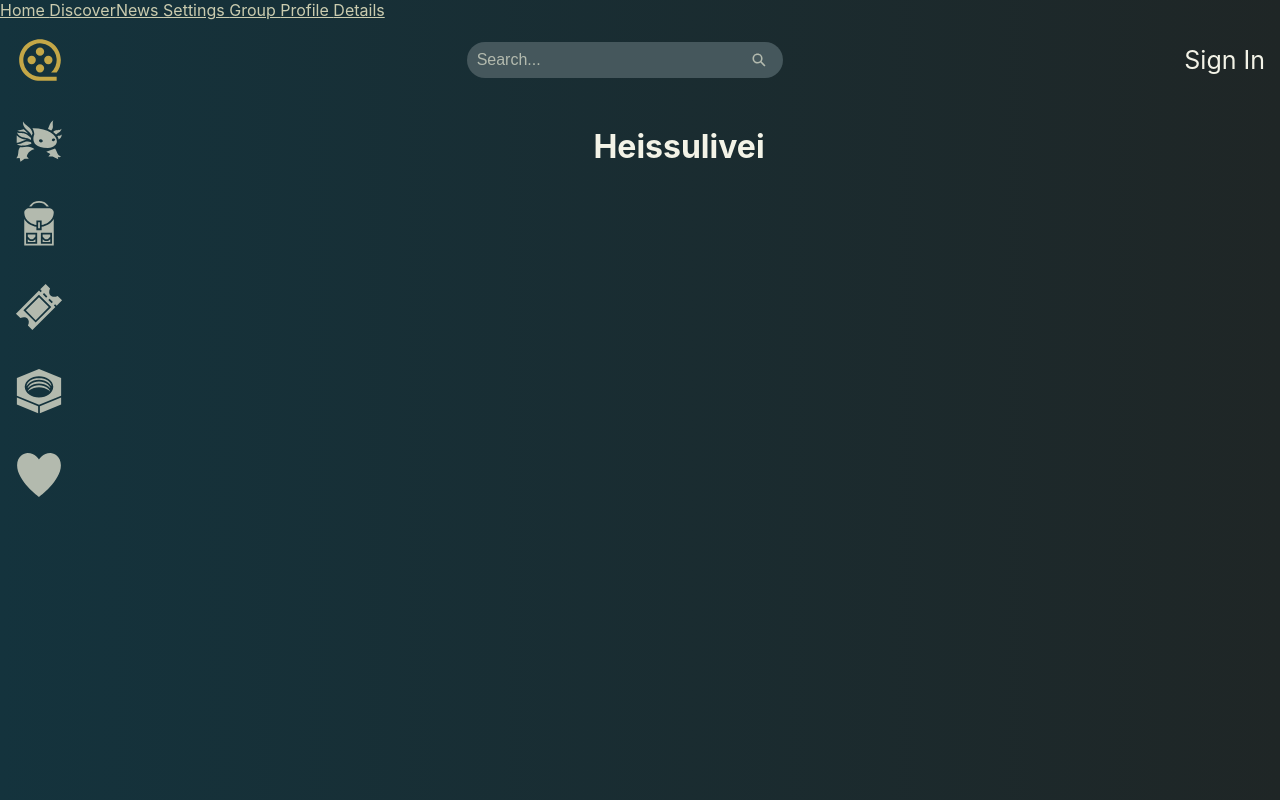
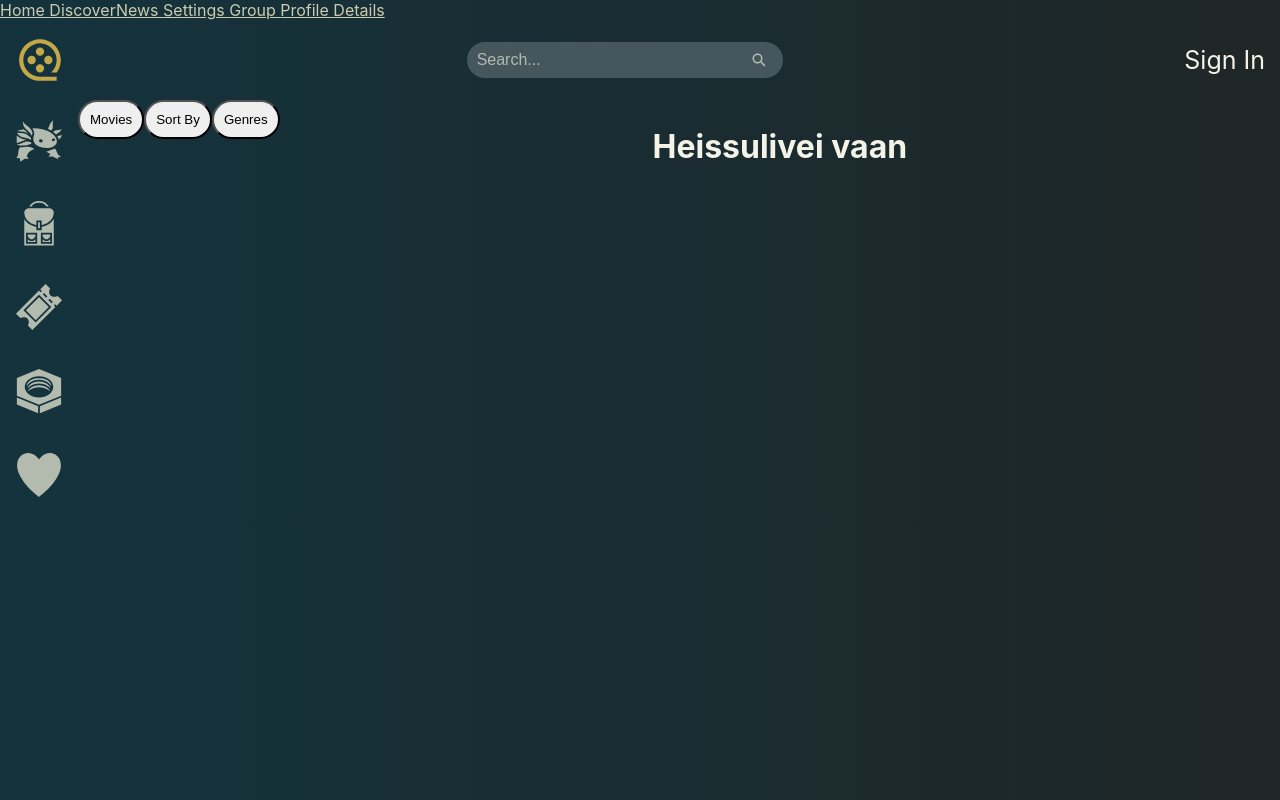
Before and after one commit to kismakk/MovieApp, a React (Create React App) app in the folder frontend/: page /discover in a window 1280 px wide. Built offline with nearby package versions, Linux system fonts and the light colour scheme.

Commit message:
Napit luotu

```diff
--- /dev/null
+++ b/frontend/src/components/discoverComponents/button.js
@@ -0,0 +1,65 @@
+import React, { useState } from "react";
+
+const GenreButton = ({ options, label }) => {
+  const [isOpen, setIsOpen] = useState(false);
+  const [selectedOption, setSelectedOption] = useState(null);
+
+  const toggleList = () => {
+    setIsOpen(!isOpen);
+  };
+
+  const handleOptionClick = (option) => {
+    setSelectedOption(option);
+    setIsOpen(false);
+    //Tähä sit funktio joka näyttää sivun valintojen mukaan
+  };
+
+  const listStyle = {
+    position: "absolute",
+    top: "100%",
+    left: 0,
+    zIndex: 1,
+    border: "1px solid #ccc",
+    padding: "8px",
+    display: isOpen ? "block" : "none",
+  };
+
+  return (
+    <div style={{ position: "relative", display: "inline-block" }}>
+      <button onClick={toggleList} style={buttonStyle}>
+        {selectedOption ? selectedOption : label}
+        {isOpen && (
+          <ul style={listStyle}>
+            {options.map((option, index) => (
+              <li key={index} onClick={() => handleOptionClick(option)}>
+                {option}
+              </li>
+            ))}
+          </ul>
+        )}
+      </button>
+    </div>
+  );
+};
+
+const ButtonGroup = () => {
+  const movieOptions = ["Movies","Action", "Drama", "Comedy", "Sci-Fi", "Thriller"];
+  const sortByOptions = ["Sort By","Newest", "Popular", "Top Rated"];
+  const genreOptions = ["Genres","Adventure", "Fantasy", "Romance", "Horror", "Mystery"];
+
+  return (
+    <div>
+      <GenreButton options={movieOptions} label="Movies" />
+      <GenreButton options={sortByOptions} label="Sort By" />
+      <GenreButton options={genreOptions} label="Genres" />
+    </div>
+  );
+};
+
+const buttonStyle = {
+  padding: "10px",
+  borderRadius: "20px",
+  position: "relative",
+};
+
+export default ButtonGroup;
--- a/frontend/src/pages/Discover.js
+++ b/frontend/src/pages/Discover.js
@@ -2,6 +2,8 @@ import React from 'react'
 import Global from '../components/global/styles/global';
 import Header from '../components/global/Header';
 import NavBar from '../components/global/NavBar';
+import ButtonGroup from '../components/discoverComponents/button';
+
 function Discover() {
   return (
     <div className='container'>
@@ -14,8 +16,11 @@ function Discover() {
           <nav>
             <NavBar />
           </nav>
+          <div>
+            <ButtonGroup />
+          </div>
           <main>
-            <h2>Heissulivei</h2>
+            <h2>Heissulivei vaan</h2>
           </main>
         </div>
       </div>
```
